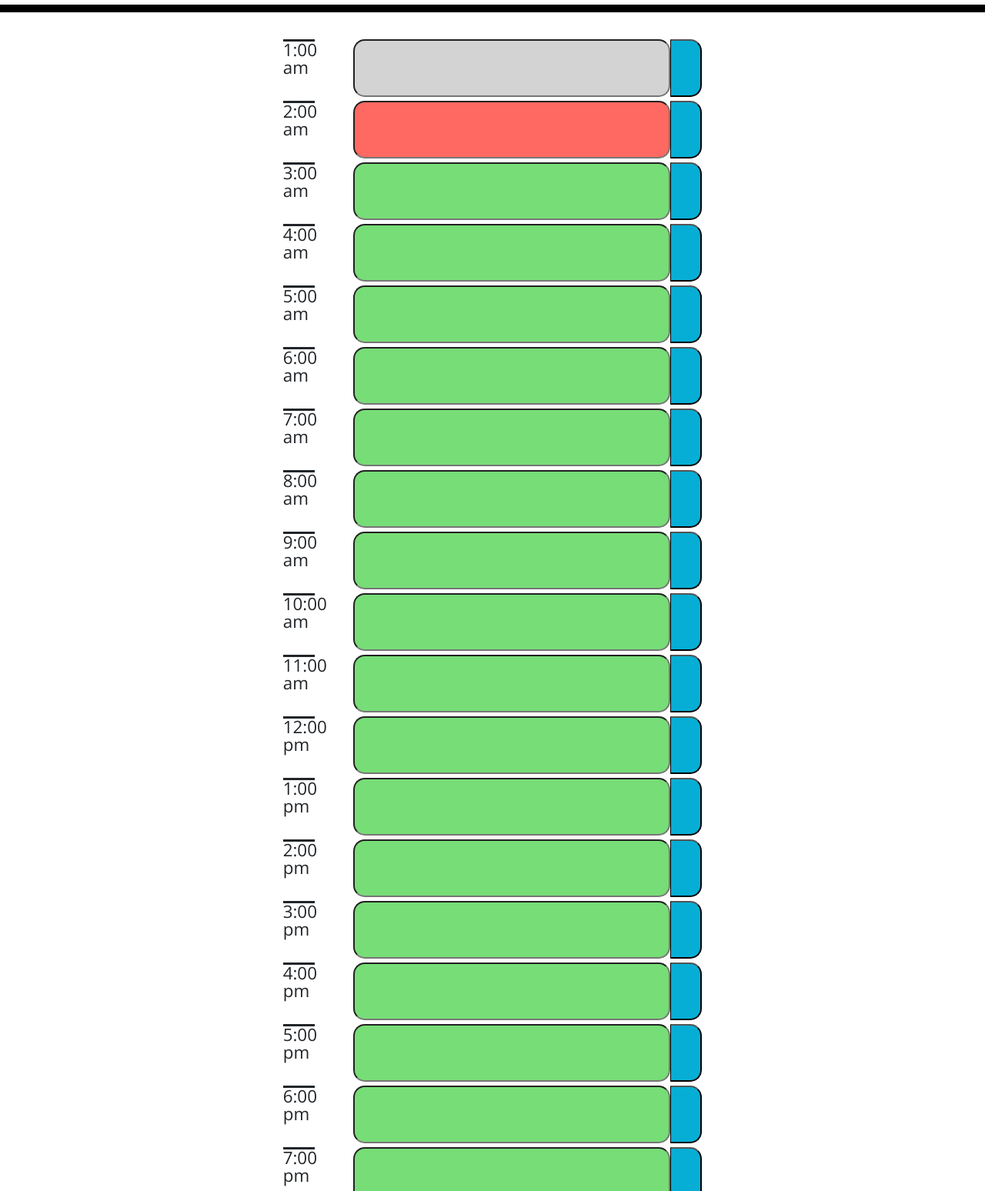
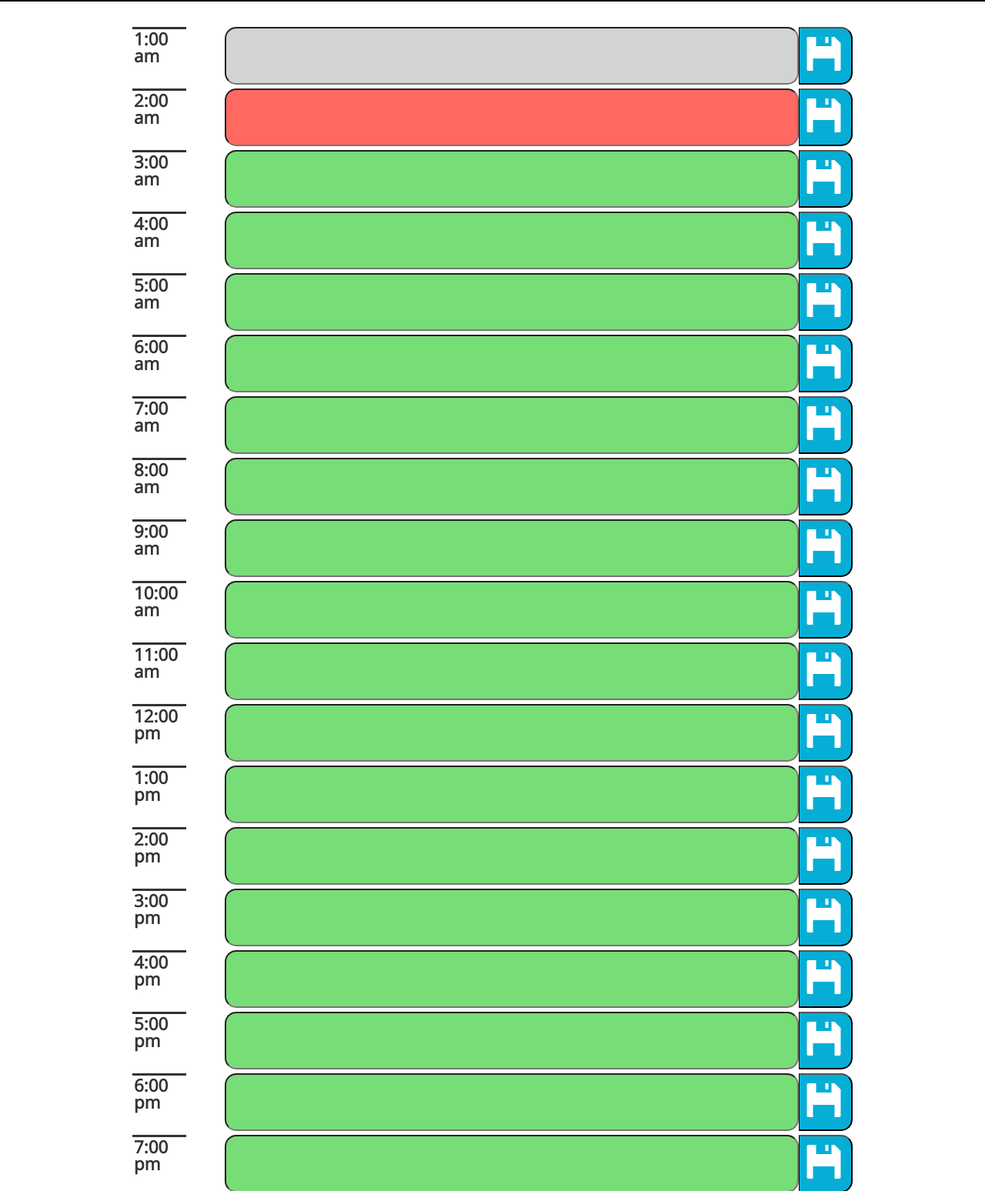
Before and after one commit to ltmccarthy9/Day-planner, a plain HTML site: page index.html in a window 1280 px wide. Shown: the part 380-1928 px from the top of the page at 77% size. Drawn offline with nearby package versions, Linux system fonts and the light colour scheme.

Commit message:
save icons

```diff
--- a/assets/styles.css
+++ b/assets/styles.css
@@ -28,7 +28,7 @@ body {
   .time-block{
     text-align: left;
     border-radius: 15px;
-    width: 60%;
+    width: 64%;
     justify-content: center;
     padding: 2px;
   }
@@ -36,7 +36,7 @@ body {
   .time-blocks{
     text-align: left;
     border-radius: 15px;
-    width: 60%;
+    width: 100%;
     justify-content: center;
     padding: 2px;
   }
@@ -55,17 +55,17 @@ body {
 
   .past {
     background-color: #d3d3d3;
-    color: white;
+    color: black;
   }
 
   .present {
     background-color: #ff6961;
-    color: white;
+    color: black;
   }
 
   .future {
     background-color: #77dd77;
-    color: white;
+    color: black;
   }
 
   .saveBtn {
@@ -95,16 +95,20 @@ body {
     align-items: center;
     display: flex;
     flex-wrap: wrap;
-    padding-left: 5%;
-    padding-right: 5%;
-
+    padding-left: 0%;
+    padding-right: 0%;
   }
 
   .container label {
     border-top: solid;
+    padding: 2px;
   }
 
   .labs {
     width: 6%;
     font-size: 140%;
   }
+
+  .glyphicon .glyphicon-floppy-disk{
+
+  }
--- a/index.html
+++ b/index.html
@@ -18,6 +18,11 @@
       href="https://fonts.googleapis.com/css?family=Open+Sans&display=swap"
       rel="stylesheet"
     />
+    <link
+        rel="stylesheet"
+        href="https://maxcdn.bootstrapcdn.com/bootstrap/3.3.7/css/bootstrap.min.css"
+    />
+
     <link rel="stylesheet" href="./assets/styles.css" />
     <title>Work Day Planner</title>
   </head>
@@ -30,126 +35,129 @@
       <p id ="date-my"></p>
       <p id="time"></p>
     </header>
+
+
     <div class="container col-xl-12">
+
         <div class = "time-blocks row">
             <label class = "labs" for="hours1">1:00 am</label><br>
             <input type="text" id = "1" name="hours1" class = "time-block">
-            <button id="b1" class="saveBtn"></button>
+            <button id="b1" class="saveBtn"><span class="glyphicon glyphicon-floppy-disk fa-3x"></span></button>
         </div>
         <div class = "time-blocks row">
             <label class = "labs" for="hours2">2:00 am</label><br>
             <input type="text" id = "2" name="hours2" class = "time-block">
-            <button class="saveBtn"></button>
+            <button class="saveBtn"><span class="glyphicon glyphicon-floppy-disk fa-3x"></span></button>
         </div>
         <div class = "time-blocks row">
             <label class = "labs" for="hours3">3:00 am</label><br>
             <input type="text" id = "3" name="hours3" class = "time-block">
-            <button class="saveBtn"></button>
+            <button class="saveBtn"><span class="glyphicon glyphicon-floppy-disk fa-3x"></span></button>
         </div>
         <div class = "time-blocks row">
             <label class = "labs" for="hours4">4:00 am</label><br>
             <input type="text" id = "4" name="hours4" class = "time-block">
-            <button class="saveBtn"></button>
+            <button class="saveBtn"><span class="glyphicon glyphicon-floppy-disk fa-3x"></span></button>
         </div>
         <div class = "time-blocks row">
             <label class = "labs" for="hours5">5:00 am</label><br>
             <input type="text" id = "5" name="hours5" class = "time-block">
-            <button class="saveBtn"></button>
+            <button class="saveBtn"><span class="glyphicon glyphicon-floppy-disk fa-3x"></span></button>
         </div>
         <div class = "time-blocks row">
             <label class = "labs" for="hours6">6:00 am</label><br>
             <input type="text" id = "6" name="hours6" class = "time-block">
-            <button class="saveBtn"></button>
+            <button class="saveBtn"><span class="glyphicon glyphicon-floppy-disk fa-3x"></span></button>
         </div>
         <div class = "time-blocks row">
             <label class = "labs" for="hours7">7:00 am</label><br>
             <input type="text" id = "7" name="hours7" class = "time-block">
-            <button class="saveBtn"></button>
+            <button class="saveBtn"><span class="glyphicon glyphicon-floppy-disk fa-3x"></span></button>
         </div>
         <div class = "time-blocks row">
             <label class = "labs" for="hours8">8:00 am</label><br>
             <input type="text" id = "8" name="hours8" class = "time-block">
-            <button class="saveBtn"></button>
+            <button class="saveBtn"><span class="glyphicon glyphicon-floppy-disk fa-3x"></span></button>
         </div>
         <div class = "time-blocks row">
             <label class = "labs" for="hours9">9:00 am</label><br>
             <input type="text" id = "9" name="hours9" class = "time-block">
-            <button class="saveBtn"></button>
+            <button class="saveBtn"><span class="glyphicon glyphicon-floppy-disk fa-3x"></span></button>
         </div>
         <div class = "time-blocks row">
             <label class = "labs" for="hours10">10:00 am</label><br>
             <input type="text" id = "10" name="hours10" class = "time-block">
-            <button class="saveBtn"></button>
+            <button class="saveBtn"><span class="glyphicon glyphicon-floppy-disk fa-3x"></span></button>
         </div>
         <div class = "time-blocks row">
             <label class = "labs" for="hours11">11:00 am</label><br>
             <input type="text" id = "11" name="hours11" class = "time-block">
-            <button class="saveBtn"></button>
+            <button class="saveBtn"><span class="glyphicon glyphicon-floppy-disk fa-3x"></span></button>
         </div>
         <div class = "time-blocks row">
             <label class = "labs" for="hours12">12:00 pm</label><br>
             <input type="text" id = "12" name="hours12" class = "time-block">
-            <button class="saveBtn"></button>
+            <button class="saveBtn"><span class="glyphicon glyphicon-floppy-disk fa-3x"></span></button>
         </div>
         <div class = "time-blocks row">
             <label class = "labs" for="hours13">1:00 pm</label><br>
             <input type="text" id = "13" name="hours13" class = "time-block">
-            <button class="saveBtn"></button>
+            <button class="saveBtn"><span class="glyphicon glyphicon-floppy-disk fa-3x"></span></button>
         </div>
         <div class = "time-blocks row">
             <label class = "labs" for="hours14">2:00 pm</label><br>
             <input type="text" id = "14" name="hours14" class = "time-block">
-            <button class="saveBtn"></button>
+            <button class="saveBtn"><span class="glyphicon glyphicon-floppy-disk fa-3x"></span></button>
         </div>
         <div class = "time-blocks row">
             <label class = "labs" for="hours15">3:00 pm</label><br>
             <input type="text" id = "15" name="hours15" class = "time-block">
-            <button class="saveBtn"></button>
+            <button class="saveBtn"><span class="glyphicon glyphicon-floppy-disk fa-3x"></span></button>
         </div>
         <div class = "time-blocks row">
             <label class = "labs" for="hours16">4:00 pm</label><br>
             <input type="text" id = "16" name="hours16" class = "time-block">
-            <button class="saveBtn"></button>
+            <button class="saveBtn"><span class="glyphicon glyphicon-floppy-disk fa-3x"></span></button>
         </div>
         <div class = "time-blocks row">
             <label class = "labs" for="hours17">5:00 pm</label><br>
             <input type="text" id = "17" name="hours17" class = "time-block">
-            <button class="saveBtn"></button>
+            <button class="saveBtn"><span class="glyphicon glyphicon-floppy-disk fa-3x"></span></button>
         </div>
         <div class = "time-blocks row">
             <label class = "labs" for="hours18">6:00 pm</label><br>
             <input type="text" id = "18" name="hours18" class = "time-block">
-            <button class="saveBtn"></button>
+            <button class="saveBtn"><span class="glyphicon glyphicon-floppy-disk fa-3x"></span></button>
         </div>
         <div class = "time-blocks row">
             <label class = "labs" for="hours19">7:00 pm</label><br>
             <input type="text" id = "19" name="hours19" class = "time-block">
-            <button class="saveBtn"></button>
+            <button class="saveBtn"><span class="glyphicon glyphicon-floppy-disk fa-3x"></span></button>
         </div>
         <div class = "time-blocks row">
             <label class = "labs" for="hours20">8:00 pm</label><br>
             <input type="text" id = "20" name="hours20" class = "time-block">
-            <button class="saveBtn"></button>
+            <button class="saveBtn"><span class="glyphicon glyphicon-floppy-disk fa-3x"></span></button>
         </div>
         <div class = "time-blocks row">
             <label class = "labs" for="hours21">9:00 pm</label><br>
             <input type="text" id = "21" name="hours21" class = "time-block">
-            <button class="saveBtn"></button>
+            <button class="saveBtn"><span class="glyphicon glyphicon-floppy-disk fa-3x"></span></button>
         </div>
         <div class = "time-blocks row">
             <label class = "labs" for="hours22">10:00 pm</label><br>
             <input type="text" id = "22" name="hours22" class = "time-block">
-            <button class="saveBtn"></button>
+            <button class="saveBtn"><span class="glyphicon glyphicon-floppy-disk fa-3x"></span></button>
         </div>
         <div class = "time-blocks row">
             <label class = "labs" for="hours23">11:00 pm</label><br>
             <input type="text" id = "23" name="hours23" class = "time-block">
-            <button class="saveBtn"></button>
+            <button class="saveBtn"><span class="glyphicon glyphicon-floppy-disk fa-3x"></span></button>
         </div>
         <div class = "time-blocks row">
             <label class = "labs" for="hours24">12:00 am</label><br>
             <input type="text" id = "24" name="hours24" class = "time-block">
-            <button class="saveBtn"></button>
+            <button class="saveBtn"><span class="glyphicon glyphicon-floppy-disk fa-3x"></span></button>
         </div>
     </div>
 
```
